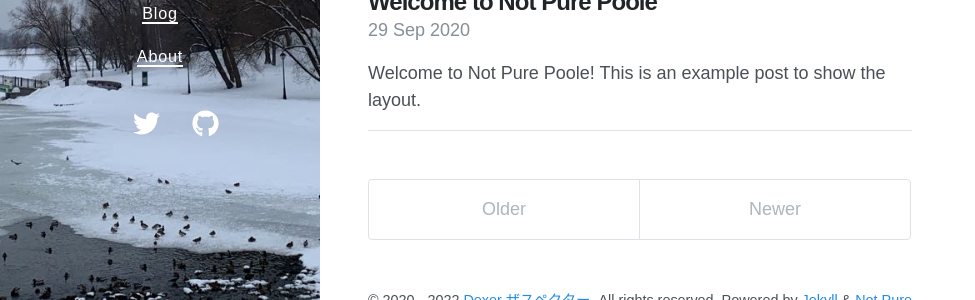
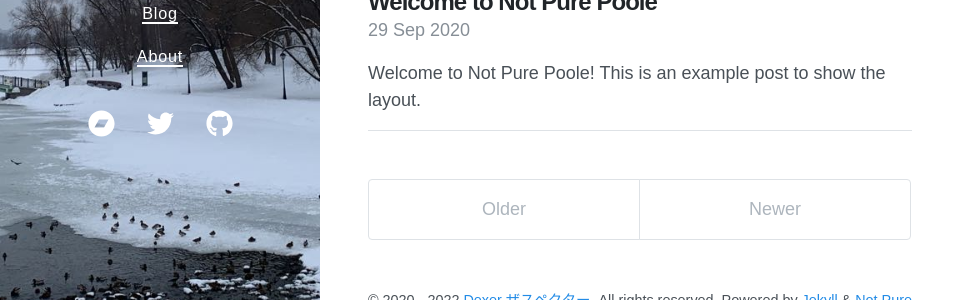
Before and after one commit to DexerTSR/dexertsr.github.io, a Jekyll site: the page built from index.html, in a window 1280 px wide. Shown: the part 476-776 px from the top of the page, without its empty margins (0-975 px from the left). Built offline with Jekyll 4.4.1, drawn with Linux system fonts in a browser that asks for light colours; nearby versions of some CDN libraries; the list of posts is cut into pages by our own code.

Commit message:
Update social.yml

```diff
--- a/_data/social.yml
+++ b/_data/social.yml
@@ -1,6 +1,6 @@
 - title: Bandcamp
   url: https://decek.bandcamp.com
-  icon: fa-brands fa-bandcamp
+  icon: fab fa-bandcamp
 - title: Twitter
   url: https://twitter.com/DexerTSR
   icon: fab fa-twitter
```
